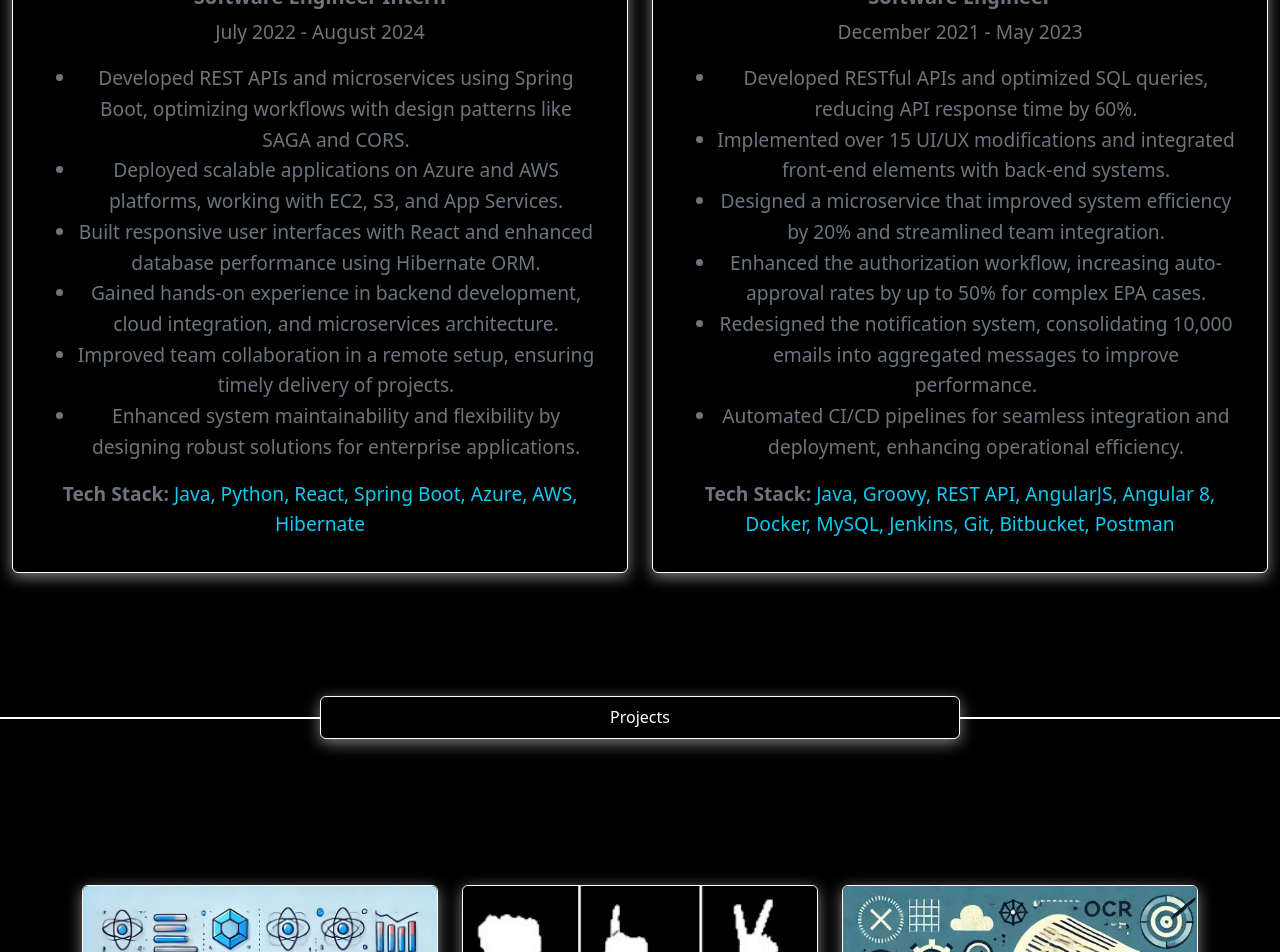
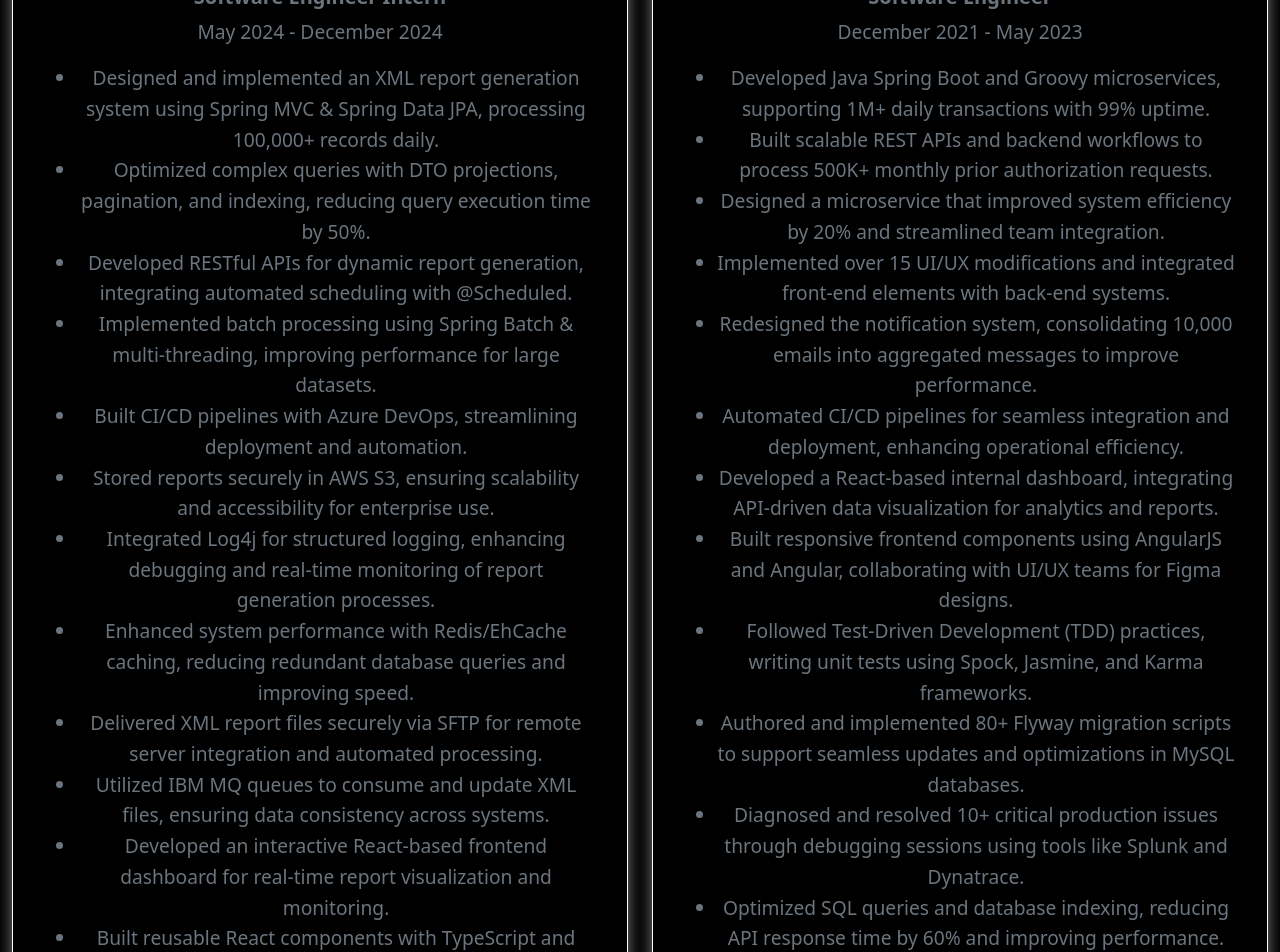
Before and after one commit to pagadalasreenivas/sreenivas_portfolio, a React (Create React App) app: page / in a window 1280 px wide. Shown: the part 3480-4432 px from the top of the page. Built offline with nearby package versions, Linux system fonts and the light colour scheme.

Commit message:
Recent changes

```diff
--- a/src/Components/Experience.tsx
+++ b/src/Components/Experience.tsx
@@ -6,16 +6,36 @@
     id: 1,
     title: "SNS Technologies LLC.",
     role: "Software Engineer Intern",
-    date: "July 2022 - August 2024",
+    date: "May 2024 - December 2024",
     bullets: [
-      "Developed REST APIs and microservices using Spring Boot, optimizing workflows with design patterns like SAGA and CORS.",
-      "Deployed scalable applications on Azure and AWS platforms, working with EC2, S3, and App Services.",
-      "Built responsive user interfaces with React and enhanced database performance using Hibernate ORM.",
-      "Gained hands-on experience in backend development, cloud integration, and microservices architecture.",
-      "Improved team collaboration in a remote setup, ensuring timely delivery of projects.",
-      "Enhanced system maintainability and flexibility by designing robust solutions for enterprise applications."
+      "Designed and implemented an XML report generation system using Spring MVC & Spring Data JPA, processing 100,000+ records daily.",
+      "Optimized complex queries with DTO projections, pagination, and indexing, reducing query execution time by 50%.",
+      "Developed RESTful APIs for dynamic report generation, integrating automated scheduling with @Scheduled.",
+      "Implemented batch processing using Spring Batch & multi-threading, improving performance for large datasets.",
+      "Built CI/CD pipelines with Azure DevOps, streamlining deployment and automation.",
+      "Stored reports securely in AWS S3, ensuring scalability and accessibility for enterprise use.",
+      "Integrated Log4j for structured logging, enhancing debugging and real-time monitoring of report generation processes.",
+      "Enhanced system performance with Redis/EhCache caching, reducing redundant database queries and improving speed.",
+      "Delivered XML report files securely via SFTP for remote server integration and automated processing.",
+      "Utilized IBM MQ queues to consume and update XML files, ensuring data consistency across systems.",
+      "Developed an interactive React-based frontend dashboard for real-time report visualization and monitoring.",
+      "Built reusable React components with TypeScript and React-Bootstrap, ensuring a modular and scalable UI.",
+      "Integrated API consumption in React, enabling dynamic filtering and downloading of reports.",
+      "Optimized frontend performance with lazy loading and memoization, improving responsiveness and user experience."
     ],
-    techStack: ["Java", "Python", "React", "Spring Boot", "Azure", "AWS", "Hibernate"]
+    techStack: [
+      "Java",
+      "Spring Boot",
+      "Spring MVC",
+      "React",
+      "TypeScript",
+      "Azure DevOps",
+      "AWS S3",
+      "Redis",
+      "IBM MQ",
+      "Hibernate",
+      "Log4j"
+    ]
   },
   {
     id: 2,
@@ -23,16 +43,26 @@
     role: "Software Engineer",
     date: "December 2021 - May 2023",
     bullets: [
-      "Developed RESTful APIs and optimized SQL queries, reducing API response time by 60%.",
+      "Developed Java Spring Boot and Groovy microservices, supporting 1M+ daily transactions with 99% uptime.",
+      "Built scalable REST APIs and backend workflows to process 500K+ monthly prior authorization requests.",
+      "Designed a microservice that improved system efficiency by 20% and streamlined team integration.",
       "Implemented over 15 UI/UX modifications and integrated front-end elements with back-end systems.",
-      "Designed a microservice that improved system efficiency by 20% and streamlined team integration.",
-      "Enhanced the authorization workflow, increasing auto-approval rates by up to 50% for complex EPA cases.",
       "Redesigned the notification system, consolidating 10,000 emails into aggregated messages to improve performance.",
-      "Automated CI/CD pipelines for seamless integration and deployment, enhancing operational efficiency."
+      "Automated CI/CD pipelines for seamless integration and deployment, enhancing operational efficiency.",
+      "Developed a React-based internal dashboard, integrating API-driven data visualization for analytics and reports.",
+      "Built responsive frontend components using AngularJS and Angular, collaborating with UI/UX teams for Figma designs.",
+      "Followed Test-Driven Development (TDD) practices, writing unit tests using Spock, Jasmine, and Karma frameworks.",
+      "Authored and implemented 80+ Flyway migration scripts to support seamless updates and optimizations in MySQL databases.",
+      "Diagnosed and resolved 10+ critical production issues through debugging sessions using tools like Splunk and Dynatrace.",
+      "Optimized SQL queries and database indexing, reducing API response time by 60% and improving performance.",
+      "Enhanced authorization workflows, increasing auto-approval rates by up to 50% for complex prior authorization cases.",
+      "Ensured cross-functional team collaboration and project tracking using Azure DevOps for efficient task management."
     ],
     techStack: [
       "Java",
       "Groovy",
+      "React",
+      "Spring Boot",
       "REST API",
       "AngularJS",
       "Angular 8",
@@ -45,6 +75,7 @@
     ]
   }
 ];
+
 
 
 export default function Experience() {
--- a/src/Components/Home.tsx
+++ b/src/Components/Home.tsx
@@ -12,7 +12,7 @@
 import Contact from './Contact';
 import { FaGithub, FaLinkedin } from 'react-icons/fa6';
 
-const pdfUrl = process.env.PUBLIC_URL+'/Assets/Sreenivas_resume_final.pdf';
+const pdfUrl = process.env.PUBLIC_URL+'/Assets/Sreenivas_resume.pdf';
 
 const Home = () => {
   const coder = {
```
Also changed, not shown: 1 other file (tests, documents, lock files or other folders).
